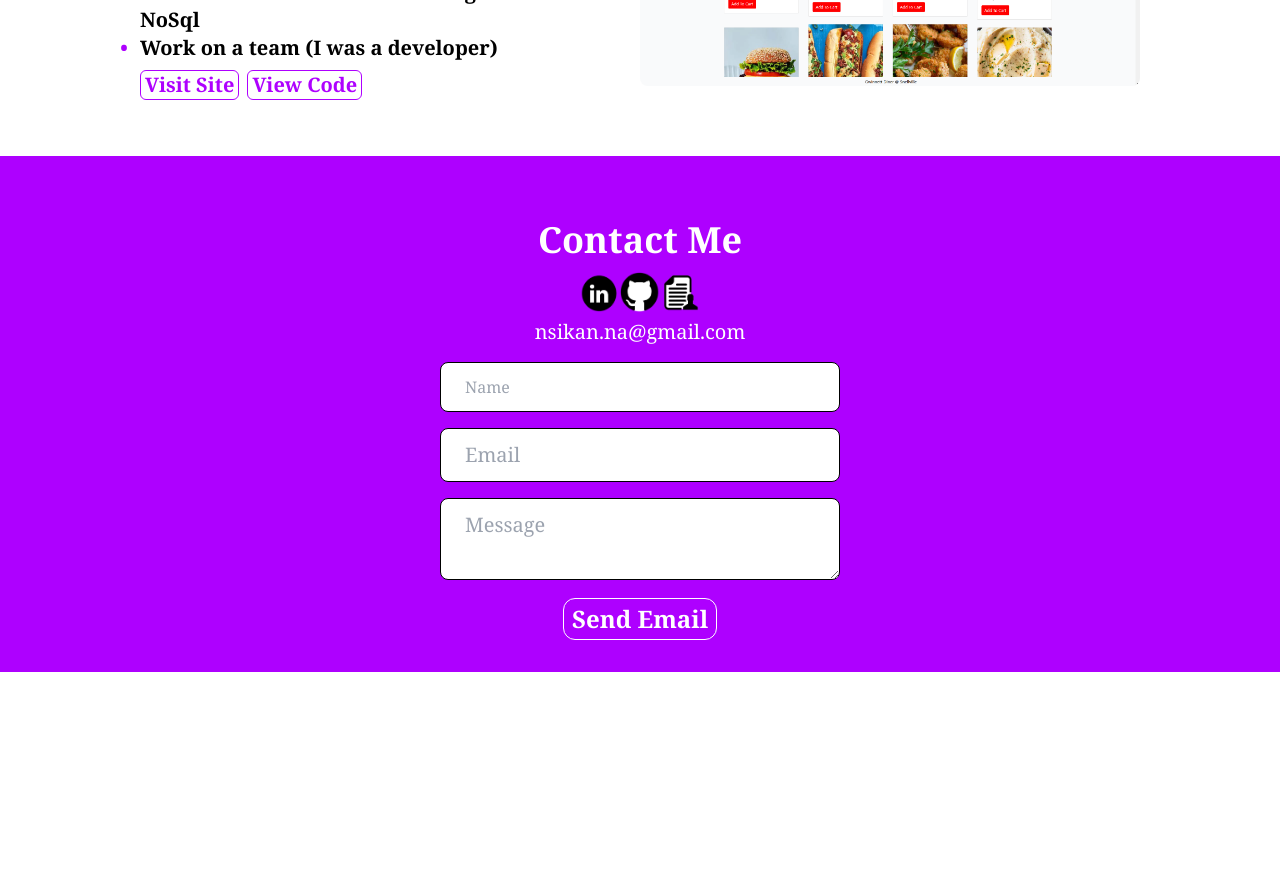
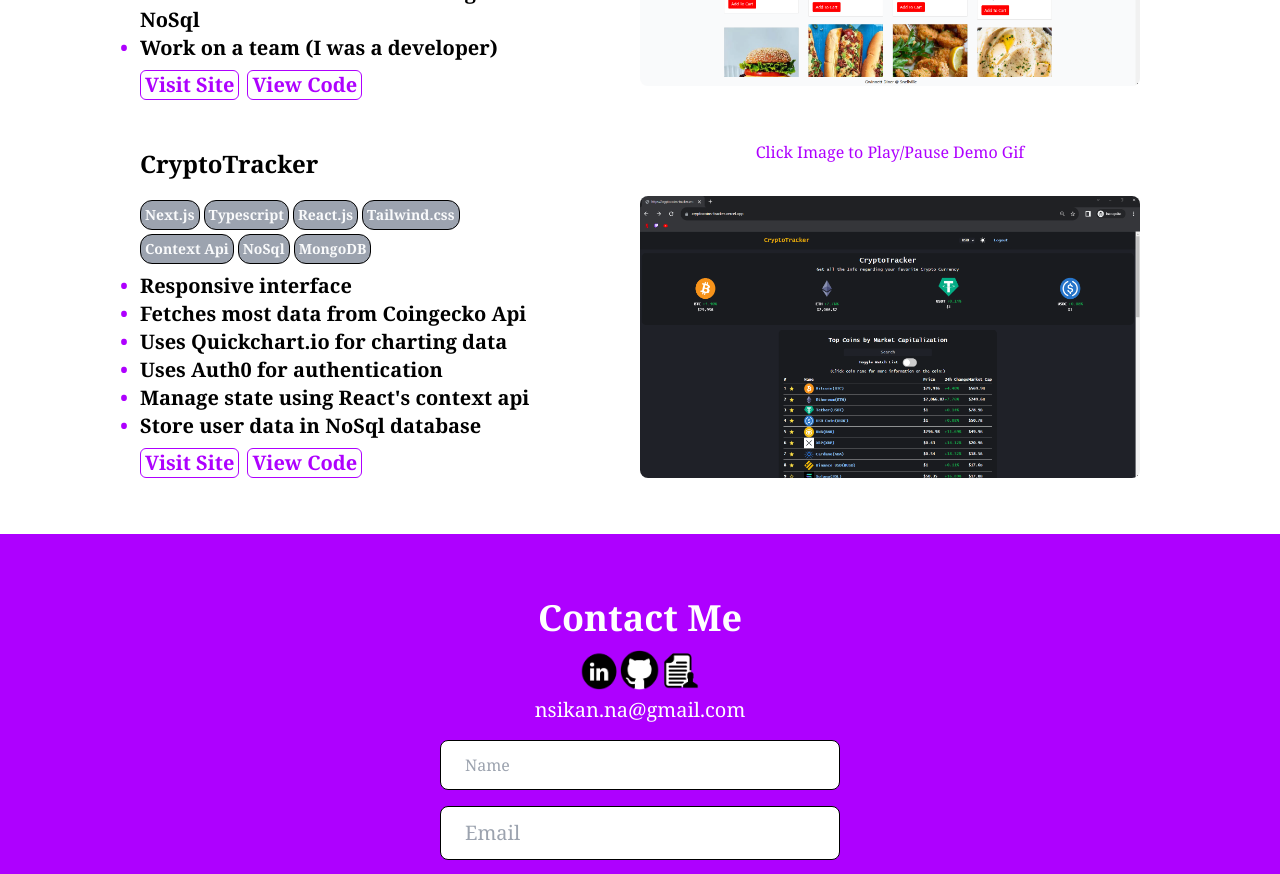
Before and after one commit to nsikan-na/portfolio, a Next.js app: page / in a window 1280 px wide. Shown: the part 2200-3074 px from the top of the page. Before the commit the page ends 2872 px from the top, so only its background shows below. Built offline with nearby package versions, Linux system fonts and the light colour scheme.

Commit message:
added crypto images

```diff
--- a/components/Projects.tsx
+++ b/components/Projects.tsx
@@ -53,7 +53,7 @@ export default function Projects() {
         demoLink="https://gwinnett-diner-v2.vercel.app/"
         gif="diner"
       />
-      {/* <ProjectTemplate
+      <ProjectTemplate
         title="CryptoTracker"
         skills={[
           "Next.js",
@@ -68,14 +68,14 @@ export default function Projects() {
           `Responsive interface`,
           `Fetches most data from Coingecko Api`,
           `Uses Quickchart.io for charting data`,
-          `Uses Auth0 for authentification`,
+          `Uses Auth0 for authentication`,
           `Manage state using React's context api`,
           `Store user data in NoSql database`,
         ]}
-        githubLink="https://github.com/nsikan-na/CryptoCoins"
-        demoLink="https://top-crypto-coins.vercel.app/"
-        gif="diner"
-      /> */}
+        githubLink="https://github.com/nsikan-na/CryptoTracker"
+        demoLink="https://cryptocoins-tracker.vercel.app/"
+        gif="crypto"
+      />
     </div>
   );
 }
```
Also changed, not shown: public/images/crypto.gif (added), public/images/crypto.png (added).
